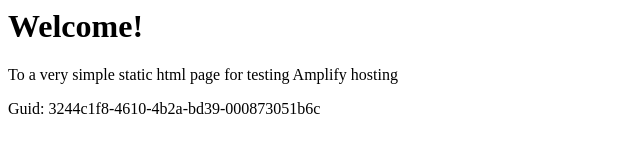
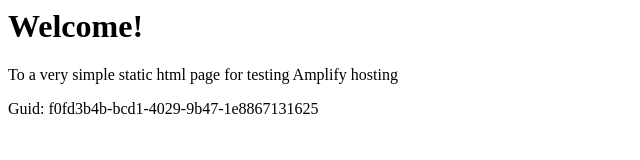
Before and after one commit to aws-aemilia-lhr/Github-PR-Commit-Integration-Test-DoNotTouch-GitHubWebhookPushCanaryTest-v1-prod-eu-west-2, a website: page src/index.html in a window 1280 px wide. Shown: the full height of the page, 0-640 px from the left. Drawn offline with Linux system fonts and the light colour scheme.

Commit message:
commit from integ tests

```diff
--- a/src/index.html
+++ b/src/index.html
@@ -12,6 +12,6 @@
 <body>
     <h1>Welcome!</h1>
     <p>To a very simple static html page for testing Amplify hosting</p>
-    <p>Guid: 3244c1f8-4610-4b2a-bd39-000873051b6c</p></body>
+    <p>Guid: f0fd3b4b-bcd1-4029-9b47-1e8867131625</p></body>
 
 </html>
```
